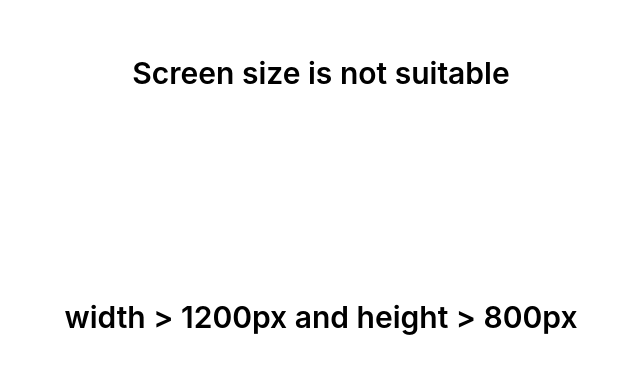
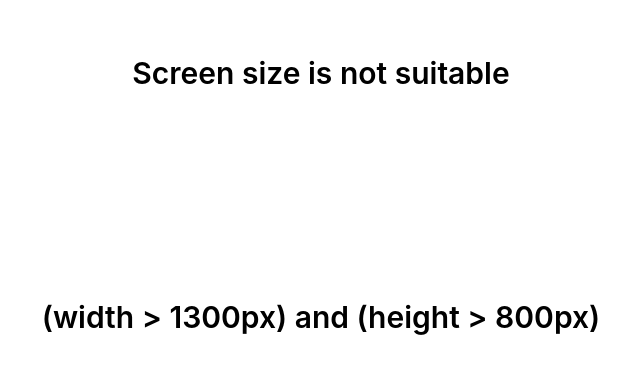
Before and after one commit to LDEV4966/fashion_journal, a React (Create React App) app: page /closet in a window 1280 px wide. Shown: the part 205-578 px from the top of the page, without its empty margins (319-959 px from the left). Built offline with nearby package versions, Linux system fonts and the light colour scheme.

Commit message:
gh-pages update

```diff
--- a/src/App.js
+++ b/src/App.js
@@ -6,7 +6,7 @@ function App() {
     <>
       <div id="screen-size">
         <p>Screen size is not suitable</p>
-        <p> width > 1200px and height > 800px</p>
+        <p> (width > 1300px) and (height > 800px)</p>
       </div>
       <AppRouter />
     </>
```
Also changed, not shown: package.json (+4 -3 lines).
